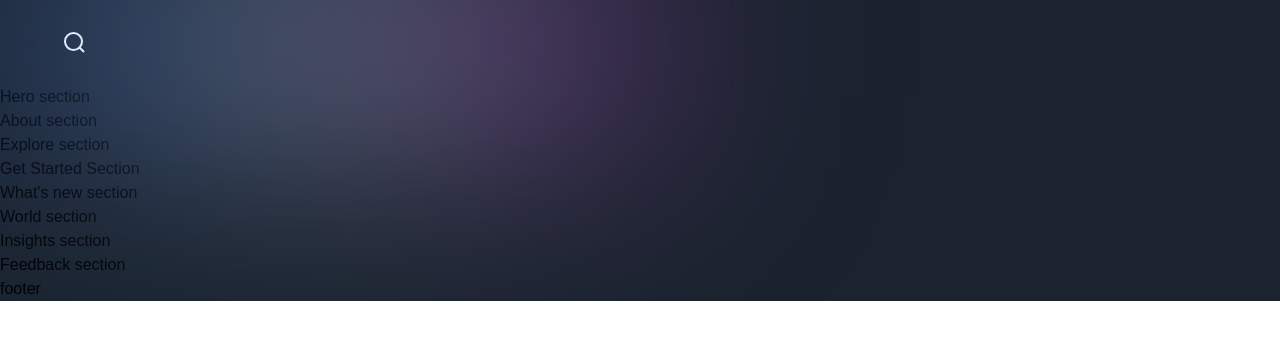
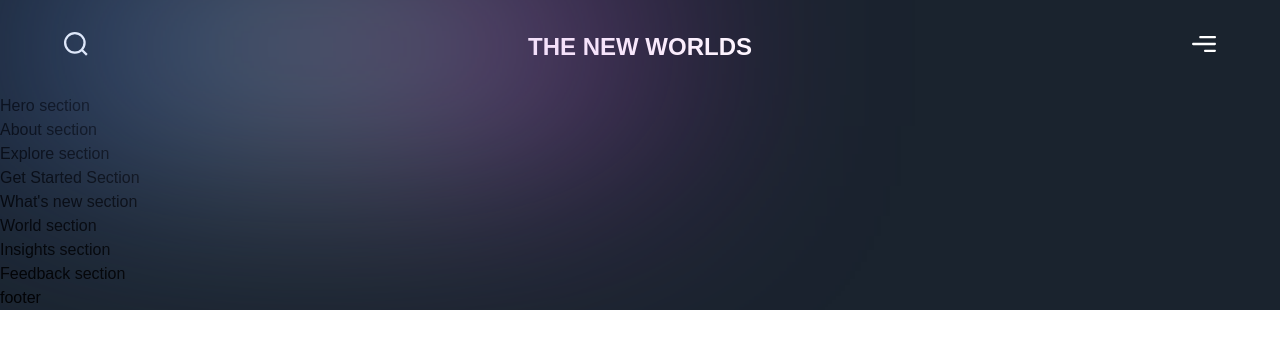
Before and after one commit to mezz01/worlds, a Next.js app: page / in a window 1280 px wide. Shown: the top 348 px of the page. Built offline with nearby package versions, Linux system fonts and the light colour scheme; a web font is replaced by a local one.

Commit message:
completed the navbar of the website

```diff
--- a/app/head.js
+++ b/app/head.js
@@ -1,6 +1,6 @@
 const Head = () => (
   <>
-    <title>Metaversus</title>
+    <title>MetaWorlds</title>
     <meta name="viewport" content="width=device-width, initial-scale=1" />
     <link rel="icon" href="/favicon.ico" />
   </>
--- a/components/Navbar.jsx
+++ b/components/Navbar.jsx
@@ -15,10 +15,21 @@ const Navbar = () => (
     className={`${styles.xPaddings} py-8 relative`}
   >
     <div className="absolute w-[50%] inset-0 gradient-01" />
-    <div className={`${styles.innerWidth} mx-auto flex justify-between gap-8`} />
+    <div className={`${styles.innerWidth} mx-auto flex justify-between gap-8`} >
     <img
       src="/search.svg"
+      alt="searching logo"
+      className="w-[24px] h-[24px] object-contain"
     />
+    <h2 className="font-extrabold text-[24px] leading-[30px] text-white">
+    THE NEW WORLDS
+    </h2>
+    <img
+      src="/menu.svg"
+      alt="menu"
+      className="w-[24px] h-[24px] object-contain"
+    />
+    </div>
   </motion.nav>
 );
 
--- a/sections/Hero.jsx
+++ b/sections/Hero.jsx
@@ -1,4 +1,9 @@
 'use client';
+
+import { motion } from 'framer-motion';
+
+import styles from '../styles';
+import { slideIn, staggerContainer, textVariant } from '../utils/motion';
 
 const Hero = () => (
   <section>
```
